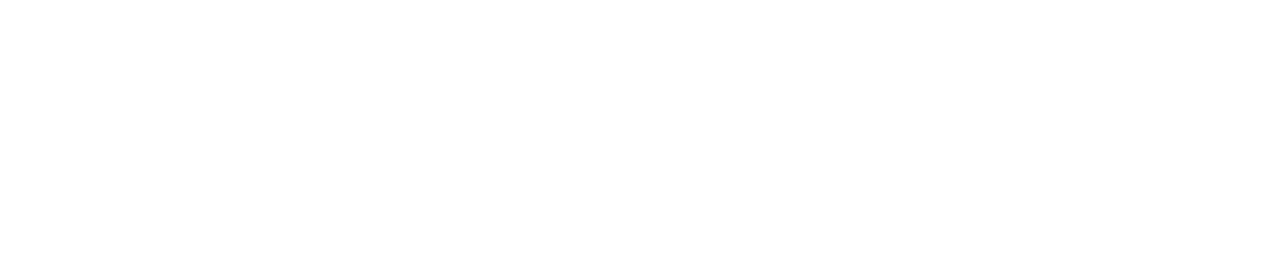
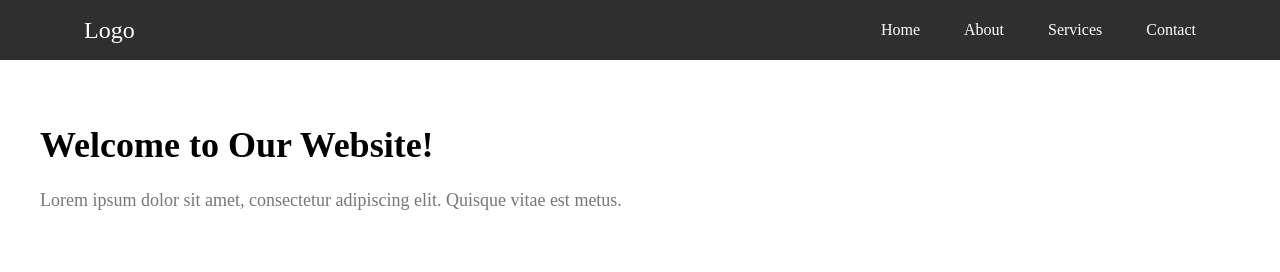
Before and after one commit to RobertArnosson/protifolio-web, a plain HTML site: page index.html in a window 1280 px wide. Drawn offline with Linux system fonts and the light colour scheme.

Commit message:
Index and style changes

```diff
--- a/index.html
+++ b/index.html
@@ -4,9 +4,25 @@
     <meta charset="UTF-8">
     <meta http-equiv="X-UA-Compatible" content="IE=edge">
     <meta name="viewport" content="width=device-width, initial-scale=1.0">
+    <link rel="stylesheet" href="./style.css">
     <title>Home</title>
 </head>
 <body>
-
+  <nav class="navbar">
+    <div class="navbar-container">
+      <a href="#" class="logo">Logo</a>
+      <ul class="nav-links">
+        <li><a href="#">Home</a></li>
+        <li><a href="#">About</a></li>
+        <li><a href="#">Services</a></li>
+        <li><a href="#">Contact</a></li>
+      </ul>
+    </div>
+  </nav>
+  <div class="content">
+    <h1>Welcome to Our Website!</h1>
+    <p>Lorem ipsum dolor sit amet, consectetur adipiscing elit. Quisque vitae est metus.</p>
+  </div>
+</body>
 </body>
 </html>
--- /dev/null
+++ b/style.css
@@ -0,0 +1,62 @@
+body {
+    margin: 0;
+    padding: 0;
+  }
+
+  .navbar {
+    background-color: #2f2f2f;
+    height: 60px;
+    display: flex;
+    justify-content: center;
+    align-items: center;
+  }
+
+  .navbar-container {
+    width: 90%;
+    max-width: 1200px;
+    display: flex;
+    justify-content: space-between;
+    align-items: center;
+  }
+
+  .logo {
+    color: #fff;
+    font-size: 24px;
+    text-decoration: none;
+    margin-right: auto;
+    padding: 0 20px;
+  }
+
+  .nav-links {
+    list-style-type: none;
+    margin: 0;
+    padding: 0;
+  }
+
+  .nav-links li {
+    display: inline;
+  }
+
+  .nav-links li a {
+    color: #fff;
+    text-decoration: none;
+    padding: 20px;
+    transition: background-color 0.3s;
+  }
+
+  .nav-links li a:hover {
+    background-color: #42b883;
+  }
+
+  .content {
+    padding: 40px;
+  }
+
+  h1 {
+    font-size: 36px;
+  }
+
+  p {
+    font-size: 18px;
+    color: #777;
+  }
```
